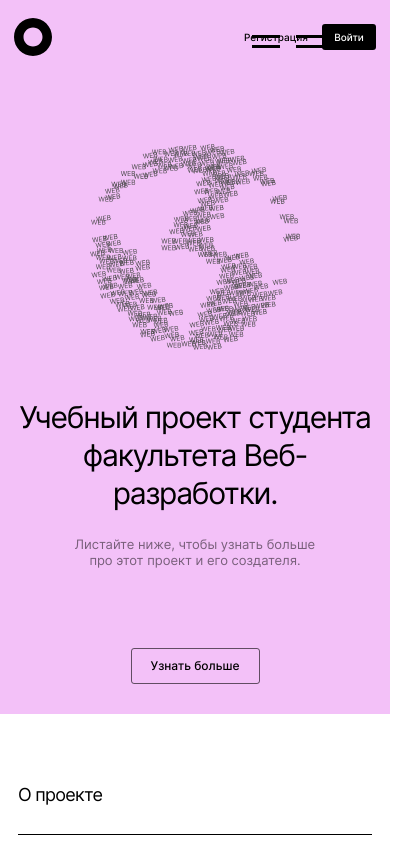
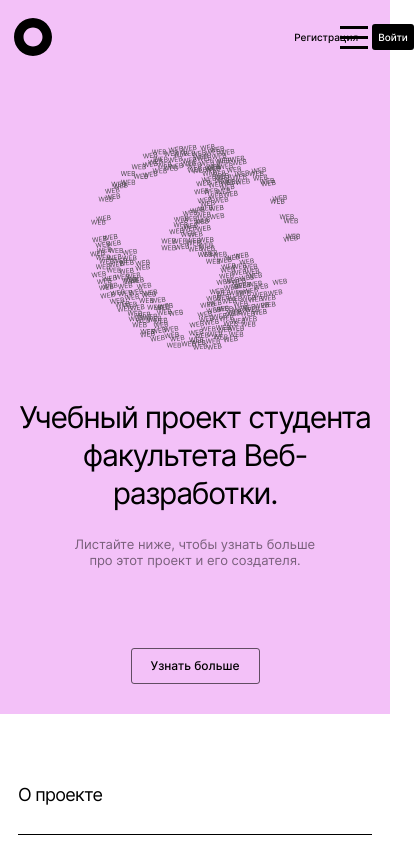
Before and after one commit to alinasemm/movies-explorer-frontend, a React (Create React App) app: page / in a window 390 px wide. Shown: the top 844 px of the page, 414 px wide, since content can reach past the window. Built offline with nearby package versions, Linux system fonts and the light colour scheme.

Commit message:
Рефакторинг header для 768 страницы с фильмами

```diff
--- a/src/components/Header/Header.css
+++ b/src/components/Header/Header.css
@@ -90,6 +90,8 @@
 
   .header__content {
     background-image: url('../../images/header-movies-button-menu.svg');
+    width: 44px;
+    height: 44px;
   }
 
   .header__info_movies {
```
